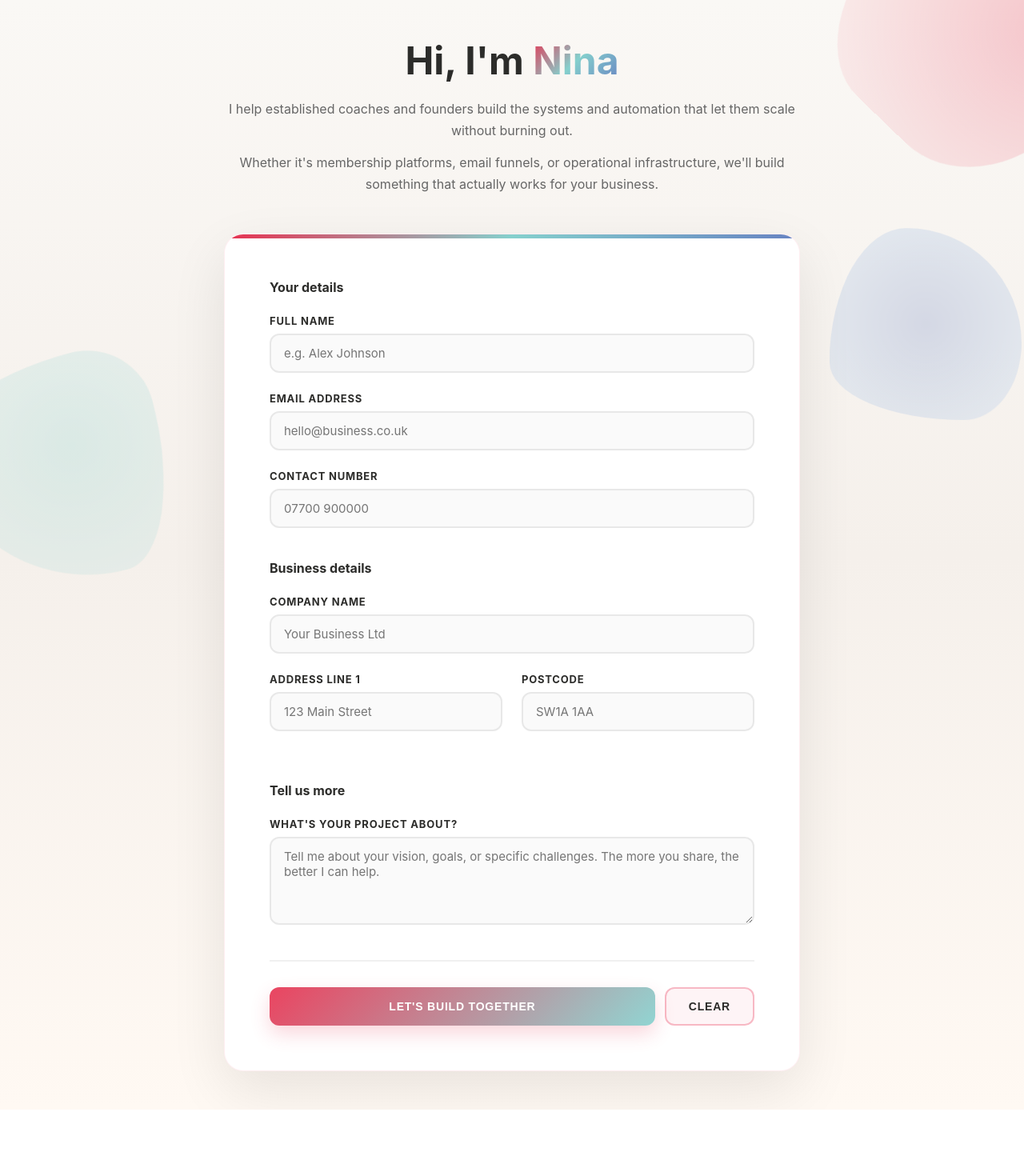
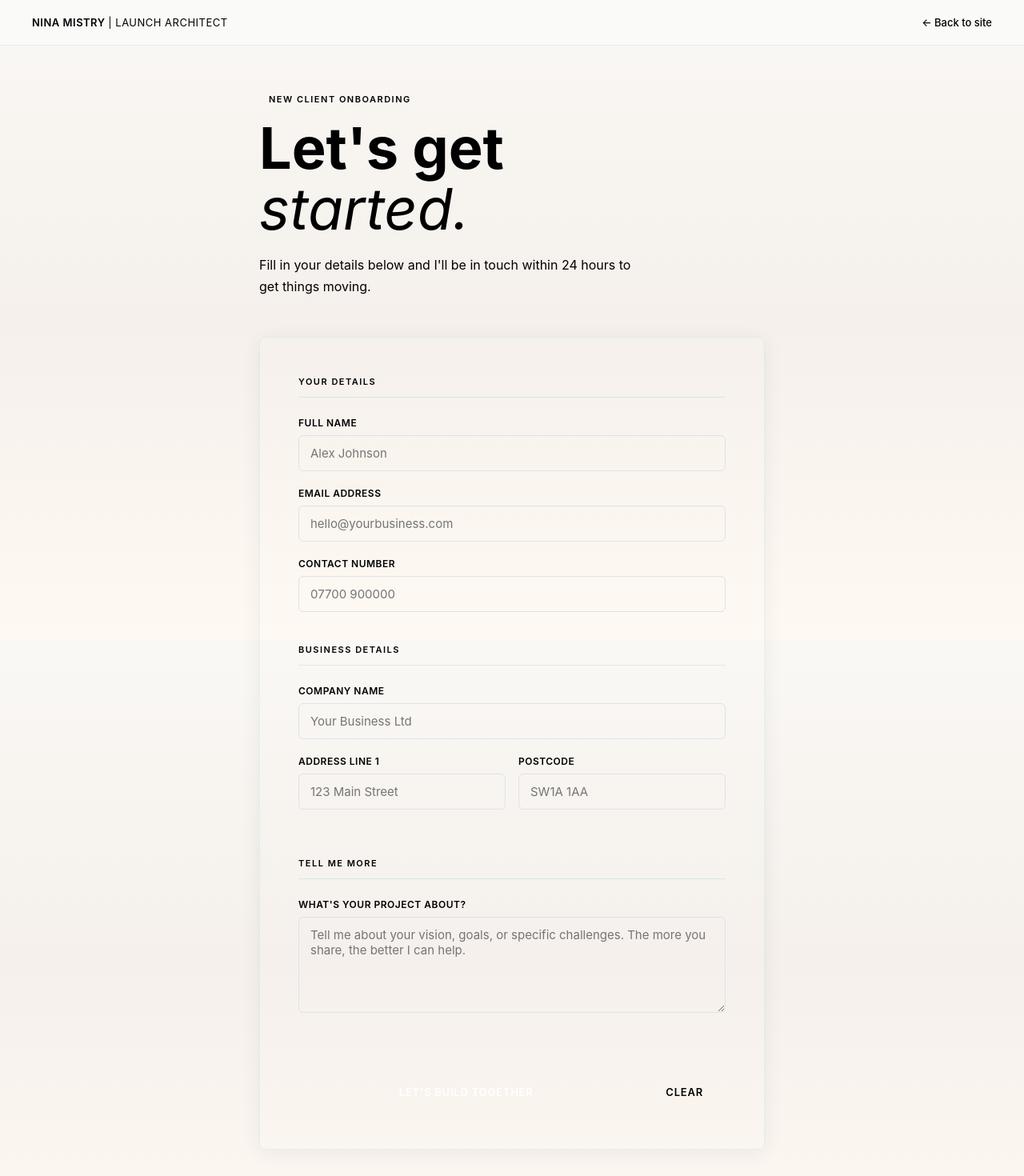
Before and after one commit to nina-1983/nina-client-onboarding, a Next.js app: page / in a window 1280 px wide. Shown: the top 1470 px of the page at 80% size. Before the commit the page ends 1387 px from the top, so only its background shows below. Built offline with nearby package versions, Linux system fonts and the light colour scheme.

Commit message:
Update page.jsx

```diff
--- a/app/page.jsx
+++ b/app/page.jsx
@@ -29,508 +29,378 @@ export default function ClientOnboarding() {
       const res = await fetch("/api/submit", {
         method: "POST",
         headers: { "Content-Type": "application/json" },
-        body: JSON.stringify({
-          ...data,
-          submittedAt: new Date().toISOString(),
-        }),
+        body: JSON.stringify({ ...data, submittedAt: new Date().toISOString() }),
       });
 
       if (res.ok) {
         setStatus("success");
-        setData({
-          name: "",
-          email: "",
-          phone: "",
-          company: "",
-          address: "",
-          postcode: "",
-          notes: "",
-        });
+        setData({ name: "", email: "", phone: "", company: "", address: "", postcode: "", notes: "" });
       } else {
         setStatus("error");
         setErrorMessage("Something went wrong. Please try again.");
       }
-    } catch (error) {
+    } catch {
       setStatus("error");
       setErrorMessage("Something went wrong. Please try again.");
-      console.error(error);
     }
   }
 
   function handleReset() {
-    setData({
-      name: "",
-      email: "",
-      phone: "",
-      company: "",
-      address: "",
-      postcode: "",
-      notes: "",
-    });
+    setData({ name: "", email: "", phone: "", company: "", address: "", postcode: "", notes: "" });
   }
 
   return (
-    <section style={styles.section}>
-      {/* Animated Background Blobs */}
-      <div style={styles.blobsContainer}>
-        <div style={styles.blob1}></div>
-        <div style={styles.blob2}></div>
-        <div style={styles.blob3}></div>
-      </div>
+    <main style={s.page}>
+      {/* Nav */}
+      <nav style={s.nav}>
+        <span style={s.navLogo}>Nina Mistry <span style={s.navRole}>| Launch Architect</span></span>
+        <a href="https://nina-mistry.com" style={s.navBack}>← Back to site</a>
+      </nav>
 
-      {/* Content Container */}
-      <div style={styles.container}>
+      <div style={s.container}>
         {/* Header */}
-        <div style={styles.header}>
-          <h1 style={styles.h1}>
-            Hi, I'm <span style={styles.gradient}>Nina</span>
+        <header style={s.header}>
+          <p style={s.tag}>New client onboarding</p>
+          <h1 style={s.h1}>
+            Let's get<br />
+            <em style={s.h1Em}>started.</em>
           </h1>
-          <p style={styles.subtitle}>
-            I help established coaches and founders build the systems and
-            automation that let them scale without burning out.
+          <p style={s.sub}>
+            Fill in your details below and I'll be in touch within 24 hours to get things moving.
           </p>
-          <p style={styles.subtitle}>
-            Whether it's membership platforms, email funnels, or operational
-            infrastructure, we'll build something that actually works for your
-            business.
-          </p>
-        </div>
+        </header>
 
-        {/* Form Wrapper */}
-        <div style={styles.formWrapper}>
-          <div style={styles.topBorder}></div>
+        {/* Form card */}
+        <div style={s.card}>
+          <div style={s.cardAccent} />
 
-          {errorMessage && <div style={styles.errorBox}>{errorMessage}</div>}
+          {errorMessage && <div style={s.errorBox}>{errorMessage}</div>}
 
-          {status !== "success" && (
+          {status !== "success" ? (
             <form onSubmit={handleSubmit}>
-              {/* Your Details */}
-              <div style={styles.formSection}>
-                <h2 style={styles.sectionTitle}>Your details</h2>
+              <Section title="Your details">
+                <Field label="Full name">
+                  <input type="text" value={data.name} onChange={e => update("name", e.target.value)}
+                    required placeholder="Alex Johnson" style={s.input} />
+                </Field>
+                <Field label="Email address">
+                  <input type="email" value={data.email} onChange={e => update("email", e.target.value)}
+                    required placeholder="hello@yourbusiness.com" style={s.input} />
+                </Field>
+                <Field label="Contact number">
+                  <input type="tel" value={data.phone} onChange={e => update("phone", e.target.value)}
+                    required placeholder="07700 900000" style={s.input} />
+                </Field>
+              </Section>
 
-                <div style={styles.formGroup}>
-                  <label htmlFor="name" style={styles.label}>
-                    Full name
-                  </label>
-                  <input
-                    type="text"
-                    id="name"
-                    value={data.name}
-                    onChange={(e) => update("name", e.target.value)}
-                    required
-                    placeholder="e.g. Alex Johnson"
-                    style={styles.input}
-                  />
+              <Section title="Business details">
+                <Field label="Company name">
+                  <input type="text" value={data.company} onChange={e => update("company", e.target.value)}
+                    required placeholder="Your Business Ltd" style={s.input} />
+                </Field>
+                <div style={s.twoCol}>
+                  <Field label="Address line 1">
+                    <input type="text" value={data.address} onChange={e => update("address", e.target.value)}
+                      required placeholder="123 Main Street" style={s.input} />
+                  </Field>
+                  <Field label="Postcode">
+                    <input type="text" value={data.postcode} onChange={e => update("postcode", e.target.value)}
+                      required placeholder="SW1A 1AA" style={s.input} />
+                  </Field>
                 </div>
+              </Section>
 
-                <div style={styles.formGroup}>
-                  <label htmlFor="email" style={styles.label}>
-                    Email address
-                  </label>
-                  <input
-                    type="email"
-                    id="email"
-                    value={data.email}
-                    onChange={(e) => update("email", e.target.value)}
-                    required
-                    placeholder="hello@business.co.uk"
-                    style={styles.input}
-                  />
-                </div>
+              <Section title="Tell me more">
+                <Field label="What's your project about?">
+                  <textarea value={data.notes} onChange={e => update("notes", e.target.value)}
+                    required placeholder="Tell me about your vision, goals, or specific challenges. The more you share, the better I can help."
+                    style={s.textarea} />
+                </Field>
+              </Section>
 
-                <div style={styles.formGroup}>
-                  <label htmlFor="phone" style={styles.label}>
-                    Contact number
-                  </label>
-                  <input
-                    type="tel"
-                    id="phone"
-                    value={data.phone}
-                    onChange={(e) => update("phone", e.target.value)}
-                    required
-                    placeholder="07700 900000"
-                    style={styles.input}
-                  />
-                </div>
-              </div>
-
-              {/* Business Details */}
-              <div style={styles.formSection}>
-                <h2 style={styles.sectionTitle}>Business details</h2>
-
-                <div style={styles.formGroup}>
-                  <label htmlFor="company" style={styles.label}>
-                    Company name
-                  </label>
-                  <input
-                    type="text"
-                    id="company"
-                    value={data.company}
-                    onChange={(e) => update("company", e.target.value)}
-                    required
-                    placeholder="Your Business Ltd"
-                    style={styles.input}
-                  />
-                </div>
-
-                <div style={styles.twoColumn}>
-                  <div style={styles.formGroup}>
-                    <label htmlFor="address" style={styles.label}>
-                      Address line 1
-                    </label>
-                    <input
-                      type="text"
-                      id="address"
-                      value={data.address}
-                      onChange={(e) => update("address", e.target.value)}
-                      required
-                      placeholder="123 Main Street"
-                      style={styles.input}
-                    />
-                  </div>
-
-                  <div style={styles.formGroup}>
-                    <label htmlFor="postcode" style={styles.label}>
-                      Postcode
-                    </label>
-                    <input
-                      type="text"
-                      id="postcode"
-                      value={data.postcode}
-                      onChange={(e) => update("postcode", e.target.value)}
-                      required
-                      placeholder="SW1A 1AA"
-                      style={styles.input}
-                    />
-                  </div>
-                </div>
-              </div>
-
-              {/* Project Details */}
-              <div style={styles.formSection}>
-                <h2 style={styles.sectionTitle}>Tell us more</h2>
-
-                <div style={styles.formGroup}>
-                  <label htmlFor="notes" style={styles.label}>
-                    What's your project about?
-                  </label>
-                  <textarea
-                    id="notes"
-                    value={data.notes}
-                    onChange={(e) => update("notes", e.target.value)}
-                    required
-                    placeholder="Tell me about your vision, goals, or specific challenges. The more you share, the better I can help."
-                    style={styles.textarea}
-                  ></textarea>
-                </div>
-              </div>
-
-              {/* Form Footer */}
-              <div style={styles.formFooter}>
-                <button
-                  type="submit"
-                  disabled={status === "loading"}
-                  style={styles.submitButton}
-                >
-                  {status === "loading" ? "Submitting..." : "Let's build together"}
+              <div style={s.footer}>
+                <button type="submit" disabled={status === "loading"} style={s.btnPrimary}>
+                  {status === "loading" ? "Sending…" : "Let's build together"}
                 </button>
-                <button
-                  type="reset"
-                  onClick={handleReset}
-                  style={styles.resetButton}
-                >
-                  Clear
-                </button>
+                <button type="reset" onClick={handleReset} style={s.btnOutline}>Clear</button>
               </div>
             </form>
-          )}
-
-          {status === "success" && (
-            <div style={styles.successState}>
-              <div style={styles.successIcon}>✨</div>
-              <h3 style={styles.successTitle}>You're in, lovely!</h3>
-              <p style={styles.successMessage}>
-                I've got all the details and will be in touch within 24 hours.
-                Can't wait to see what we build together.
+          ) : (
+            <div style={s.success}>
+              <div style={s.successDot} />
+              <h2 style={s.successTitle}>You're in.</h2>
+              <p style={s.successMsg}>
+                I've got everything I need. Expect to hear from me within 24 hours — can't wait to see what we build together.
               </p>
             </div>
           )}
         </div>
       </div>
 
-      <style>{keyframes}</style>
-    </section>
+      <style>{css}</style>
+    </main>
   );
 }
 
-const styles = {
-  section: {
-    background:
-      "linear-gradient(180deg, #faf8f5 0%, #f5f0eb 50%, #fff9f3 100%)",
-    padding: "3rem 1.5rem",
-    position: "relative",
-    overflow: "hidden",
+function Section({ title, children }) {
+  return (
+    <div style={s.section}>
+      <h2 style={s.sectionTitle}>{title}</h2>
+      {children}
+    </div>
+  );
+}
+
+function Field({ label, children }) {
+  return (
+    <div style={s.field}>
+      <label style={s.label}>{label}</label>
+      {children}
+    </div>
+  );
+}
+
+const s = {
+  page: {
     minHeight: "100vh",
+    background: "var(--off-white)",
   },
-  blobsContainer: {
-    position: "fixed",
+  nav: {
+    display: "flex",
+    alignItems: "center",
+    justifyContent: "space-between",
+    padding: "20px 40px",
+    background: "rgba(250,250,249,0.92)",
+    borderBottom: "1px solid rgba(133,208,205,0.25)",
+    backdropFilter: "blur(8px)",
+    position: "sticky",
     top: 0,
-    left: 0,
-    width: "100%",
-    height: "100%",
-    pointerEvents: "none",
-    zIndex: 0,
+    zIndex: 10,
   },
-  blob1: {
-    position: "absolute",
-    width: "320px",
-    height: "320px",
-    background: "radial-gradient(circle at 30% 30%, #e8304f, #f9d8da)",
-    borderRadius: "45% 55% 60% 40% / 55% 45% 40% 60%",
-    top: "-120px",
-    right: "-80px",
-    opacity: 0.25,
-    mixBlendMode: "multiply",
-    animation: "float 15s infinite ease-in-out",
+  navLogo: {
+    fontSize: "13px",
+    fontWeight: 600,
+    color: "var(--dark)",
+    letterSpacing: "0.5px",
+    textTransform: "uppercase",
   },
-  blob2: {
-    position: "absolute",
-    width: "280px",
-    height: "280px",
-    background: "radial-gradient(circle at 40% 40%, #85d0cd, #c8e6e3)",
-    borderRadius: "30% 70% 70% 30% / 30% 30% 70% 70%",
-    bottom: "5%",
-    left: "-100px",
-    opacity: 0.25,
-    mixBlendMode: "multiply",
-    animation: "float 20s infinite ease-in-out 2s",
+  navRole: {
+    fontWeight: 400,
+    color: "var(--mid)",
   },
-  blob3: {
-    position: "absolute",
-    width: "240px",
-    height: "240px",
-    background: "radial-gradient(circle at 50% 50%, #6783c2, #b5d4f4)",
-    borderRadius: "60% 40% 30% 70% / 60% 30% 70% 40%",
-    top: "40%",
-    right: "3%",
-    opacity: 0.25,
-    mixBlendMode: "multiply",
-    animation: "float 18s infinite ease-in-out 1s",
+  navBack: {
+    fontSize: "13px",
+    color: "var(--blue)",
+    textDecoration: "none",
+    fontWeight: 500,
   },
   container: {
-    maxWidth: "720px",
+    maxWidth: "680px",
     margin: "0 auto",
-    position: "relative",
-    zIndex: 1,
+    padding: "60px 24px 80px",
   },
   header: {
-    textAlign: "center",
-    marginBottom: "3rem",
+    marginBottom: "48px",
+  },
+  tag: {
+    fontSize: "11px",
+    fontWeight: 600,
+    letterSpacing: "1.5px",
+    textTransform: "uppercase",
+    color: "var(--teal)",
+    marginBottom: "16px",
+    borderLeft: "2px solid var(--teal)",
+    paddingLeft: "12px",
   },
   h1: {
-    fontSize: "48px",
+    fontFamily: "var(--font-bodoni), 'Bodoni Moda', Georgia, serif",
+    fontSize: "clamp(48px, 8vw, 72px)",
     fontWeight: 700,
-    lineHeight: 1.15,
+    lineHeight: 1.05,
+    color: "var(--dark)",
     marginBottom: "20px",
-    color: "#2c2c2a",
   },
-  gradient: {
-    background:
-      "linear-gradient(135deg, #e8304f 0%, #85d0cd 50%, #6783c2 100%)",
-    WebkitBackgroundClip: "text",
-    WebkitTextFillColor: "transparent",
-    backgroundClip: "text",
+  h1Em: {
+    fontStyle: "italic",
+    fontWeight: 400,
+    color: "var(--blue)",
   },
-  subtitle: {
+  sub: {
     fontSize: "16px",
-    color: "#666",
+    color: "var(--mid)",
     lineHeight: 1.7,
-    marginBottom: "12px",
+    maxWidth: "480px",
   },
-  formWrapper: {
-    background: "white",
-    borderRadius: "24px",
-    padding: "3.5rem",
-    boxShadow: "0 25px 70px rgba(0, 0, 0, 0.09)",
-    border: "1px solid rgba(232, 48, 79, 0.08)",
+  card: {
+    background: "var(--white)",
+    borderRadius: "8px",
+    padding: "48px",
+    boxShadow: "0 4px 24px rgba(28,43,58,0.07)",
+    border: "1px solid rgba(133,208,205,0.2)",
     position: "relative",
     overflow: "hidden",
   },
-  topBorder: {
+  cardAccent: {
     position: "absolute",
     top: 0,
     left: 0,
     right: 0,
-    height: "5px",
-    background:
-      "linear-gradient(90deg, #e8304f 0%, #85d0cd 50%, #6783c2 100%)",
+    height: "4px",
+    background: "linear-gradient(90deg, var(--teal) 0%, var(--blue) 50%, var(--periwinkle) 100%)",
   },
   errorBox: {
     padding: "14px 16px",
-    background: "linear-gradient(135deg, #fff4f5 0%, #ffe8eb 100%)",
-    border: "2px solid #e8304f",
-    borderRadius: "12px",
+    background: "#fff4f5",
+    border: "1.5px solid var(--blush)",
+    borderRadius: "6px",
     fontSize: "14px",
-    color: "#e8304f",
-    marginBottom: "1.5rem",
-    fontWeight: 600,
+    color: "#c0392b",
+    marginBottom: "32px",
   },
-  formSection: {
-    marginBottom: "2.5rem",
+  section: {
+    marginBottom: "40px",
   },
   sectionTitle: {
-    fontSize: "16px",
-    fontWeight: 700,
-    color: "#2c2c2a",
-    marginBottom: "1.5rem",
+    fontSize: "11px",
+    fontWeight: 600,
+    letterSpacing: "1.5px",
+    textTransform: "uppercase",
+    color: "var(--mid)",
+    marginBottom: "24px",
+    paddingBottom: "12px",
+    borderBottom: "1px solid rgba(133,208,205,0.3)",
   },
-  formGroup: {
-    marginBottom: "1.5rem",
+  field: {
+    marginBottom: "20px",
   },
   label: {
     display: "block",
-    fontSize: "13px",
-    fontWeight: 700,
-    color: "#2c2c2a",
+    fontSize: "12px",
+    fontWeight: 600,
+    color: "var(--dark)",
     marginBottom: "8px",
+    letterSpacing: "0.5px",
     textTransform: "uppercase",
-    letterSpacing: "0.8px",
   },
   input: {
     width: "100%",
-    padding: "13px 16px",
-    border: "2px solid #e8e8e8",
-    borderRadius: "12px",
+    padding: "12px 14px",
+    border: "1.5px solid #dde3ea",
+    borderRadius: "6px",
     fontSize: "15px",
-    color: "#2c2c2a",
-    background: "#fafafa",
-    transition: "all 0.3s cubic-bezier(0.34, 1.56, 0.64, 1)",
+    color: "var(--dark)",
+    background: "var(--white)",
+    fontFamily: "inherit",
     boxSizing: "border-box",
-    fontFamily: "inherit",
+    transition: "border-color 0.2s, box-shadow 0.2s",
+    outline: "none",
   },
   textarea: {
     width: "100%",
-    padding: "13px 16px",
-    border: "2px solid #e8e8e8",
-    borderRadius: "12px",
+    padding: "12px 14px",
+    border: "1.5px solid #dde3ea",
+    borderRadius: "6px",
     fontSize: "15px",
-    color: "#2c2c2a",
-    background: "#fafafa",
-    transition: "all 0.3s cubic-bezier(0.34, 1.56, 0.64, 1)",
-    minHeight: "110px",
+    color: "var(--dark)",
+    background: "var(--white)",
+    fontFamily: "inherit",
+    minHeight: "120px",
     resize: "vertical",
     boxSizing: "border-box",
-    fontFamily: "inherit",
+    transition: "border-color 0.2s, box-shadow 0.2s",
+    outline: "none",
   },
-  twoColumn: {
+  twoCol: {
     display: "grid",
     gridTemplateColumns: "1fr 1fr",
-    gap: "1.5rem",
+    gap: "16px",
   },
-  formFooter: {
-    marginTop: "2.5rem",
-    paddingTop: "2rem",
-    borderTop: "2px solid #f0f0f0",
+  footer: {
     display: "flex",
     gap: "12px",
+    paddingTop: "32px",
+    borderTop: "1px solid var(--off-white)",
+    marginTop: "8px",
   },
-  submitButton: {
-    padding: "14px 28px",
-    borderRadius: "12px",
-    fontSize: "14px",
-    fontWeight: 700,
+  btnPrimary: {
+    flex: 1,
+    padding: "15px 32px",
+    background: "var(--blue)",
+    color: "white",
     border: "none",
+    borderRadius: "6px",
+    fontSize: "13px",
+    fontWeight: 600,
+    letterSpacing: "0.8px",
+    textTransform: "uppercase",
     cursor: "pointer",
+    fontFamily: "inherit",
+    transition: "background 0.2s, transform 0.2s",
+  },
+  btnOutline: {
+    padding: "15px 28px",
+    background: "transparent",
+    color: "var(--blue)",
+    border: "1.5px solid var(--blue)",
+    borderRadius: "6px",
+    fontSize: "13px",
+    fontWeight: 600,
+    letterSpacing: "0.8px",
     textTransform: "uppercase",
-    letterSpacing: "0.8px",
-    background: "linear-gradient(135deg, rgba(232, 48, 79, 0.9) 0%, rgba(133, 208, 205, 0.9) 100%)",
-    color: "white",
-    flex: 1,
-    boxShadow: "0 10px 25px rgba(232, 48, 79, 0.2)",
-    transition: "all 0.3s cubic-bezier(0.34, 1.56, 0.64, 1)",
+    cursor: "pointer",
+    fontFamily: "inherit",
+    transition: "background 0.2s, transform 0.2s",
   },
-  resetButton: {
-    padding: "14px 28px",
-    borderRadius: "12px",
-    fontSize: "14px",
-    fontWeight: 700,
-    border: "2px solid rgba(232, 48, 79, 0.3)",
-    cursor: "pointer",
-    textTransform: "uppercase",
-    letterSpacing: "0.8px",
-    background: "rgba(232, 48, 79, 0.05)",
-    color: "#2c2c2a",
-    transition: "all 0.3s cubic-bezier(0.34, 1.56, 0.64, 1)",
-    fontWeight: 600,
+  success: {
+    padding: "48px 0 24px",
+    textAlign: "center",
   },
-  successState: {
-    textAlign: "center",
-    padding: "2rem 0",
-  },
-  successIcon: {
-    width: "90px",
-    height: "90px",
-    margin: "0 auto 1.5rem",
+  successDot: {
+    width: "56px",
+    height: "56px",
     borderRadius: "50%",
-    background:
-      "linear-gradient(135deg, #e8304f 0%, #85d0cd 100%)",
-    display: "flex",
-    alignItems: "center",
-    justifyContent: "center",
-    color: "white",
-    fontSize: "48px",
-    boxShadow: "0 15px 40px rgba(232, 48, 79, 0.35)",
-    animation: "popIn 0.6s cubic-bezier(0.34, 1.56, 0.64, 1)",
+    background: "var(--teal)",
+    margin: "0 auto 24px",
   },
   successTitle: {
-    fontSize: "26px",
-    fontWeight: 700,
-    color: "#2c2c2a",
-    marginBottom: "10px",
+    fontFamily: "var(--font-bodoni), 'Bodoni Moda', Georgia, serif",
+    fontSize: "40px",
+    fontStyle: "italic",
+    fontWeight: 400,
+    color: "var(--dark)",
+    marginBottom: "12px",
   },
-  successMessage: {
+  successMsg: {
     fontSize: "15px",
-    color: "#666",
+    color: "var(--mid)",
     lineHeight: 1.7,
+    maxWidth: "400px",
+    margin: "0 auto",
   },
 };
 
-const keyframes = `
-  @keyframes float {
-    0%, 100% { transform: translate(0, 0) rotate(0deg); }
-    25% { transform: translate(35px, -35px) rotate(90deg); }
-    50% { transform: translate(0, 35px) rotate(180deg); }
-    75% { transform: translate(-35px, -25px) rotate(270deg); }
+const css = `
+  input:focus, textarea:focus {
+    border-color: var(--teal) !important;
+    box-shadow: 0 0 0 3px rgba(133,208,205,0.2) !important;
   }
 
-  @keyframes popIn {
-    0% {
-      transform: scale(0);
-      opacity: 0;
-    }
-    50% {
-      transform: scale(1.15);
-    }
-    100% {
-      transform: scale(1);
-      opacity: 1;
-    }
+  .btn-primary:hover:not(:disabled), button[type="submit"]:hover:not(:disabled) {
+    background: #2558a0 !important;
+    transform: translateY(-1px);
   }
 
-  input:focus, textarea:focus {
-    outline: none;
-    border-color: #e8304f !important;
-    background: white !important;
-    box-shadow: 0 0 0 5px rgba(232, 48, 79, 0.12) !important;
-    transform: translateY(-2px) !important;
-  }
-
-  button:hover:not(:disabled) {
-    transform: translateY(-4px);
+  button[type="reset"]:hover {
+    background: rgba(50,106,179,0.06) !important;
+    transform: translateY(-1px);
   }
 
   button:disabled {
-    opacity: 0.7;
+    opacity: 0.6;
     cursor: not-allowed;
   }
+
+  @media (max-width: 560px) {
+    .twoCol { grid-template-columns: 1fr !important; }
+  }
 `;
```
